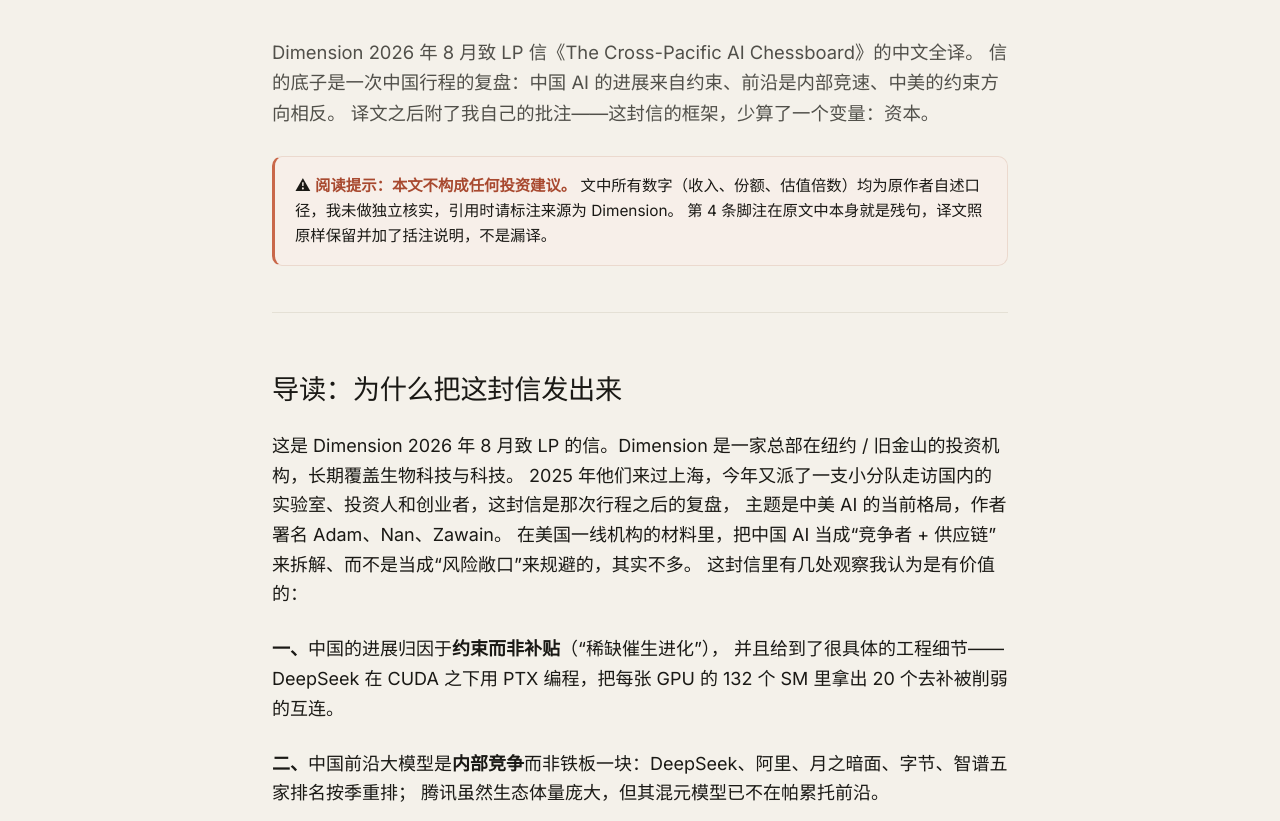
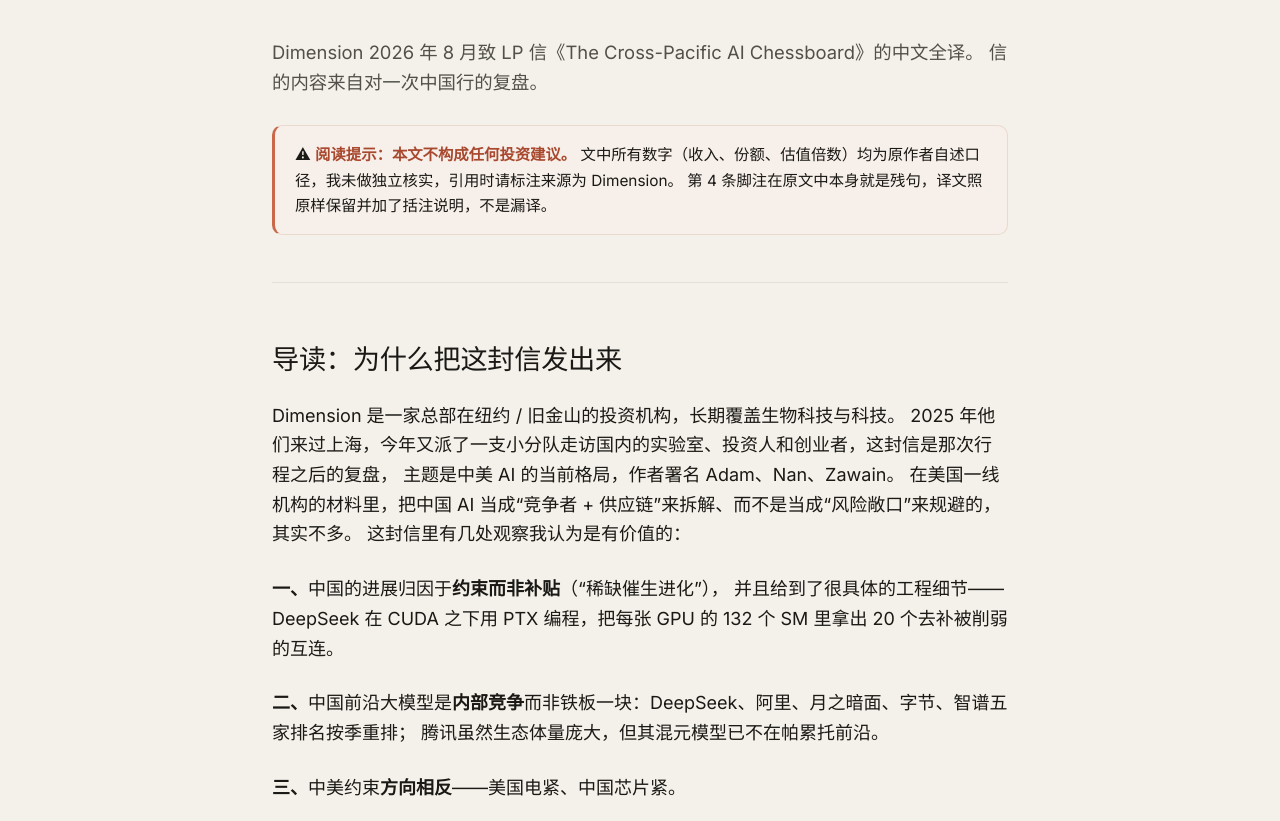
Before and after one commit to promix-llp/promix-site, a plain HTML site: page posts/cross-pacific-ai-chessboard.html in a window 1280 px wide. Shown: the part 276-1097 px from the top of the page. Drawn offline with Linux system fonts and the light colour scheme.

Commit message:
Trim lead and 导读 opening sentence

```diff
--- a/posts/cross-pacific-ai-chessboard.html
+++ b/posts/cross-pacific-ai-chessboard.html
@@ -35,8 +35,7 @@
       <article class="prose">
         <p class="lead">
           Dimension 2026 年 8 月致 LP 信《The Cross-Pacific AI Chessboard》的中文全译。
-          信的底子是一次中国行程的复盘：中国 AI 的进展来自约束、前沿是内部竞速、中美的约束方向相反。
-          译文之后附了我自己的批注——这封信的框架，少算了一个变量：资本。
+          信的内容来自对一次中国行的复盘。
         </p>
 
         <div class="callout">
@@ -49,7 +48,7 @@
 
         <h2>导读：为什么把这封信发出来</h2>
         <p>
-          这是 Dimension 2026 年 8 月致 LP 的信。Dimension 是一家总部在纽约 / 旧金山的投资机构，长期覆盖生物科技与科技。
+          Dimension 是一家总部在纽约 / 旧金山的投资机构，长期覆盖生物科技与科技。
           2025 年他们来过上海，今年又派了一支小分队走访国内的实验室、投资人和创业者，这封信是那次行程之后的复盘，
           主题是中美 AI 的当前格局，作者署名 Adam、Nan、Zawain。
           在美国一线机构的材料里，把中国 AI 当成“竞争者 + 供应链”来拆解、而不是当成“风险敞口”来规避的，其实不多。
```
